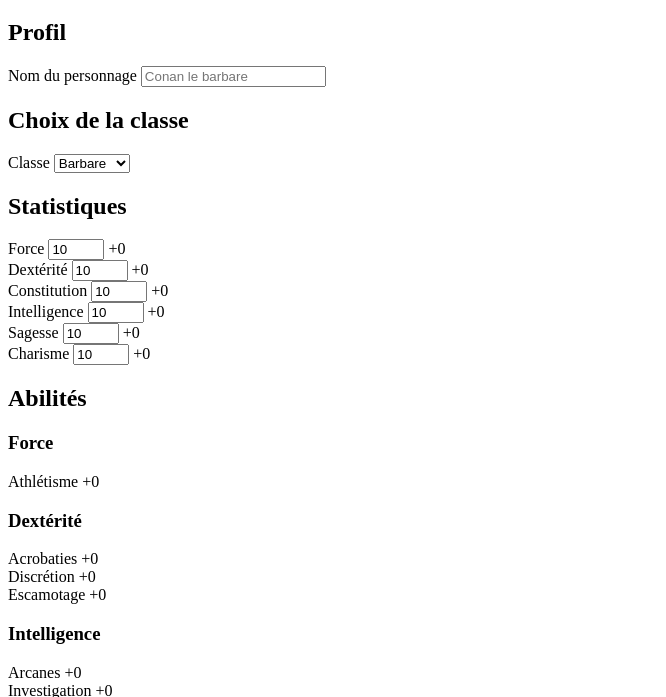
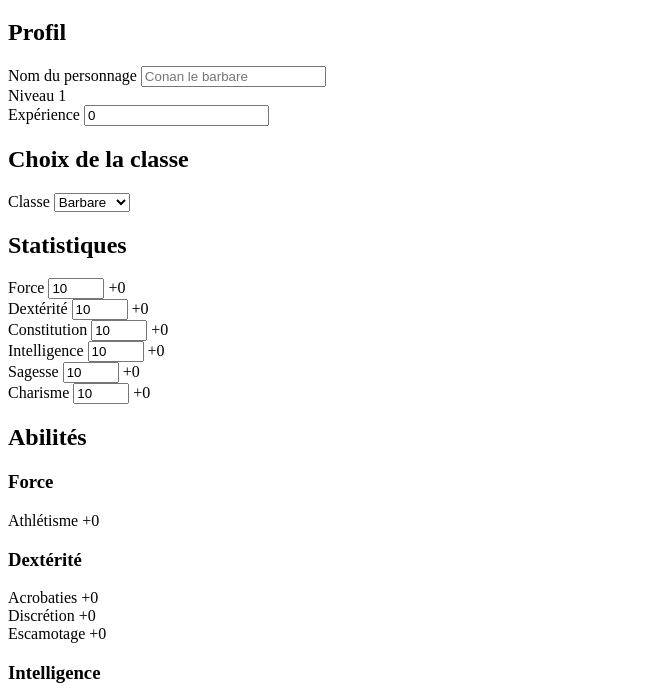
Before and after one commit to OkaniYoshiii/dnd-website, a website built with Vite: page index.html in a window 1280 px wide. Shown: the part 61-758 px from the top of the page, without its empty margins (0-666 px from the left). Built offline with nearby package versions, Linux system fonts and the light colour scheme.

Commit message:
feat: ajout HTML pour niveau et expérience personnage

```diff
--- a/index.html
+++ b/index.html
@@ -13,6 +13,7 @@
 
         <div>
             <h2>Profil</h2>
+            <div>
                 <label for="character_name">Nom du personnage</label>
                 <input
                     type="text"
@@ -20,6 +21,26 @@
                     id="character_name"
                     placeholder="Conan le barbare"
                 />
+            </div>
+
+            <div>
+                <span>Niveau</span>
+                <output for="character_experience" id="character_level">
+                    1
+                </output>
+            </div>
+
+            <div>
+                <label for="character_experience">Expérience</label>
+                <input
+                    type="number"
+                    name="character_experience"
+                    id="character_experience"
+                    min="0"
+                    step="1"
+                    value="0"
+                />
+            </div>
         </div>
 
         <div>
```
Lines whose indentation alone changed are shown as unchanged.
